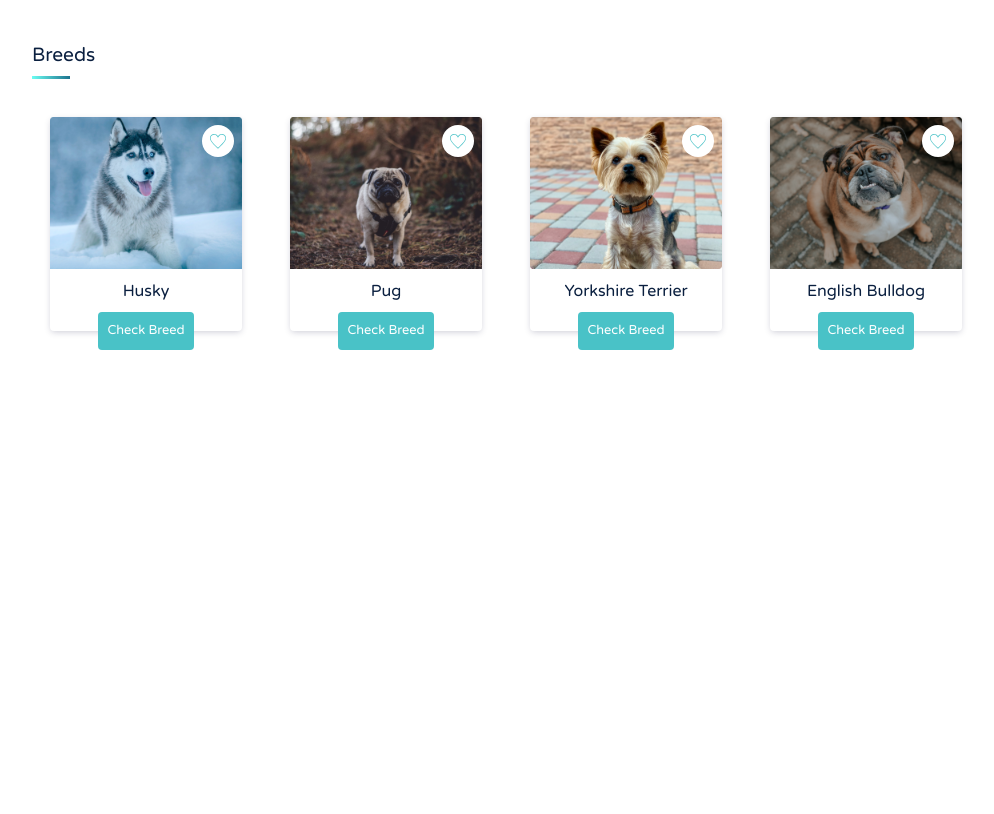
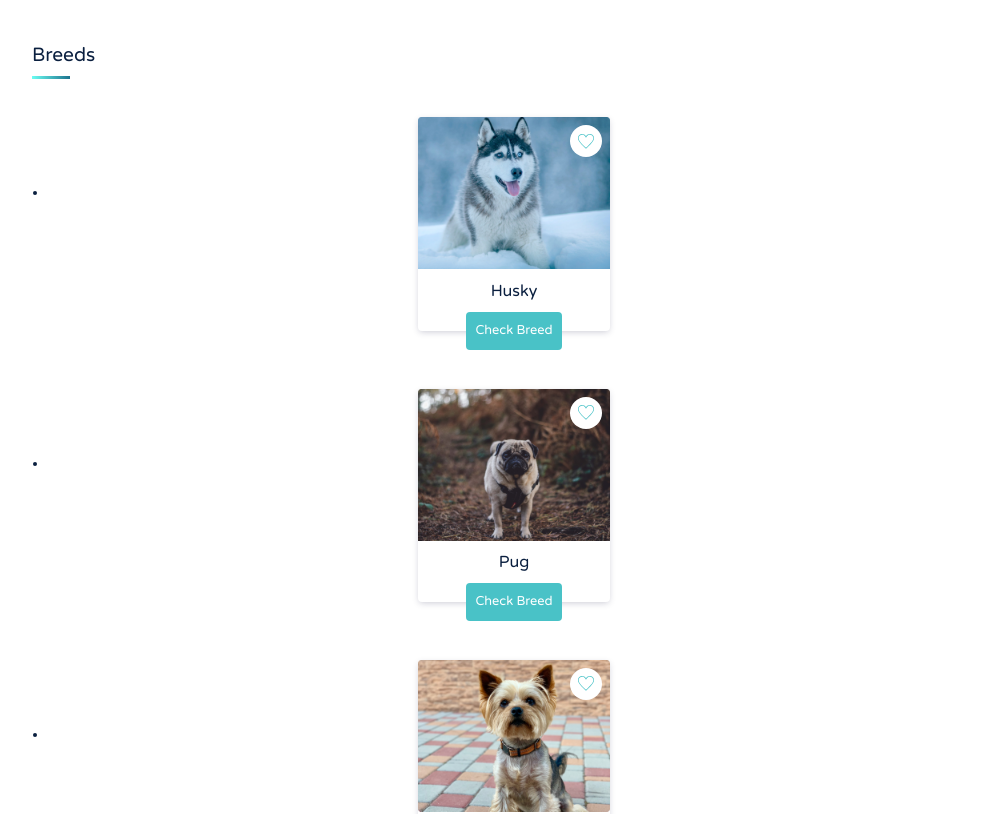
Before and after one commit to lawrencedovin/capstone-2-bark, a React (Create React App) app in the folder bark/: page / in a window 1280 px wide. Shown: the part 649-1463 px from the top of the page, without its empty margins (134-1128 px from the left). Before the commit the page ends 1038 px from the top, so only its background shows below. Built offline with nearby package versions, Linux system fonts and the light colour scheme; a web font is replaced by a local one.

Commit message:
Added cards list, and updated props to loop arr of objects

```diff
--- a/bark/src/Home.js
+++ b/bark/src/Home.js
@@ -2,7 +2,9 @@ import NavBar from './components/NavBar/NavBar';
 import Hero from './components/Hero/Hero';
 import DogSearchFilter from './components/DogSearchFilter/DogSearchFilter';
 import HomeSeperator from './components/HomeSeperator/HomeSeperator';
-import LoggedInCardsList from './components/LoggedInCardsList/LoggedInCardsList';
+// import LoggedInCardsList from './components/LoggedInCardsList/LoggedInCardsList';
+import BreedsCardsList from './components/BreedsCardsList/BreedsCardsList';
+// import BreedsCardsList from './components/BreedsCardsList/BreedsCardsList';
 
 function Home() {
   return (
@@ -11,7 +13,7 @@ function Home() {
       <Hero />
       <DogSearchFilter />
       <HomeSeperator title="Breeds" />
-      <LoggedInCardsList />
+      <BreedsCardsList/>
     </div>
   );
 }
--- /dev/null
+++ b/bark/src/components/BreedsCardsList/BreedsCardsList.js
@@ -0,0 +1,35 @@
+import React from 'react';
+import LoggedInCardsList from '../LoggedInCardsList/LoggedInCardsList';
+
+
+function BreedsCardsList() {
+  const breeds = [
+    {
+      title: "Husky",
+      imgUrl: "husky-breed",
+      btnText: "Check Breed"
+    },
+    {
+      title: "Pug",
+      imgUrl: "pug-breed",
+      btnText: "Check Breed"
+    },
+    {
+      title: "Yorkshire Terrier",
+      imgUrl: "yorkshire-terrier-breed",
+      btnText: "Check Breed"
+    },
+    {
+      title: "English Bulldog",
+      imgUrl: "english-bulldog-breed",
+      btnText: "Check Breed"
+    }
+  ]
+  return (
+    <div className="BreedsCardList">
+      <LoggedInCardsList props={breeds}/>
+    </div>
+  );
+}
+
+export default BreedsCardsList;
--- a/bark/src/components/LoggedInCardsList/LoggedInCardsList.js
+++ b/bark/src/components/LoggedInCardsList/LoggedInCardsList.js
@@ -2,20 +2,34 @@ import React from 'react';
 import LoggedInCards from '../LoggedInCards/LoggedInCards';
 
 
-const LoggedInCardsList = () => (
+// const LoggedInCardsList = (titles=[], imgUrls=[], btnText, description) => (
+const LoggedInCardsList = ({props}) => (
+
   <div data-testid="LoggedInCardsList">
     <div className="container-fluid">
       <div className="row">
         <div className="col-md-10 mx-auto">
           <div className="row justify-content-center text-center">
             <div className="col">
-              <LoggedInCards
+              <ul>
+                {props.map(prop => (
+                  <li>
+                      <LoggedInCards
+                        imgUrl={process.env.PUBLIC_URL + 'images/breeds/' + prop.imgUrl + '.png'}
+                        title={prop.title}
+                        description={prop.description ? prop.description : null}
+                        btnText={prop.btnText}
+                      />
+                  </li>
+                ))}
+              </ul>
+              {/* <LoggedInCards
                 imgUrl={process.env.PUBLIC_URL + 'images/breeds/husky-breed.png'}
                 title={"Husky"}
                 btnText={"Check Breed"}
-              />
+              /> */}
             </div>
-            <div className="col">
+            {/* <div className="col">
               <LoggedInCards
                 imgUrl={process.env.PUBLIC_URL + 'images/breeds/pug-breed.png'}
                 title={"Pug"}
@@ -35,7 +49,7 @@ const LoggedInCardsList = () => (
                 title={"English Bulldog"}
                 btnText={"Check Breed"}
               />
-            </div>
+            </div> */}
           </div>
         </div>
       </div>
```
Also changed, not shown: bark/src/components/DogsCardsList/DogsCardsList.js (added, +15 -0 lines), 2 other files (tests, documents, lock files or other folders).
